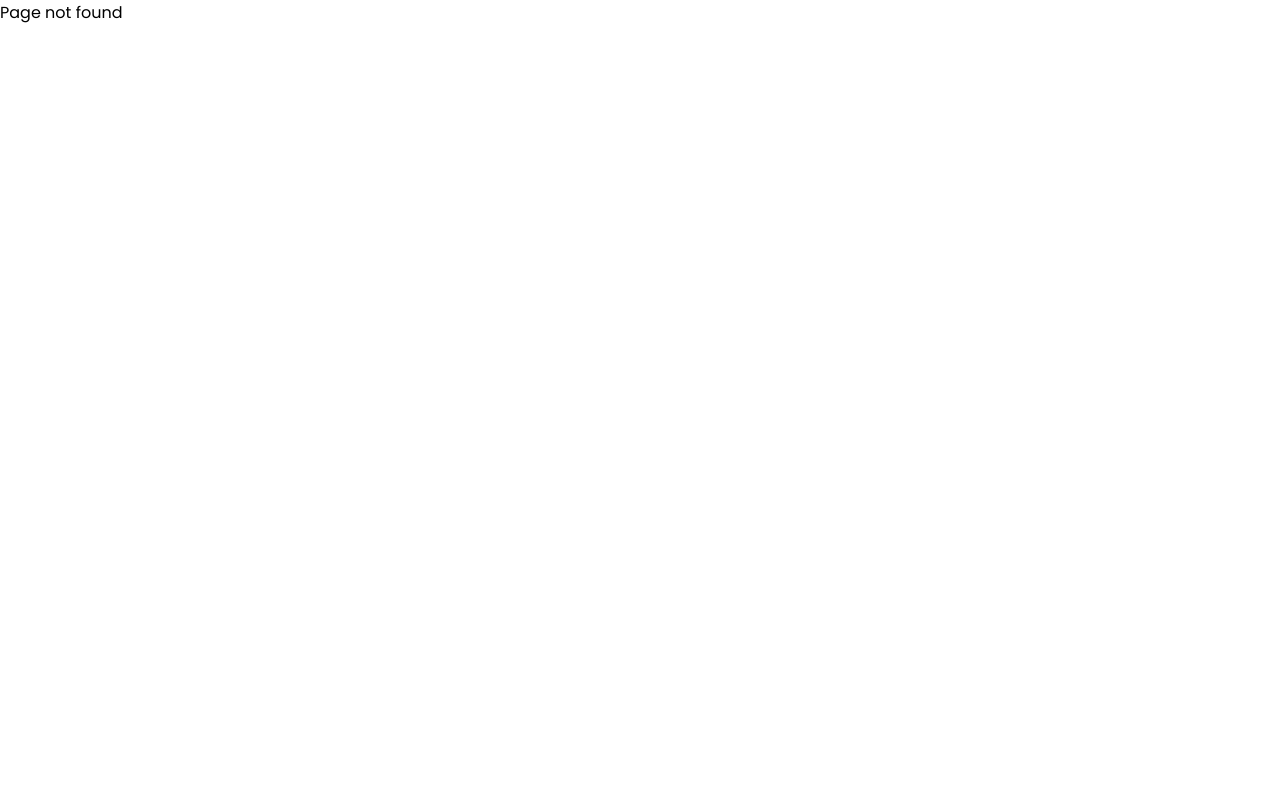
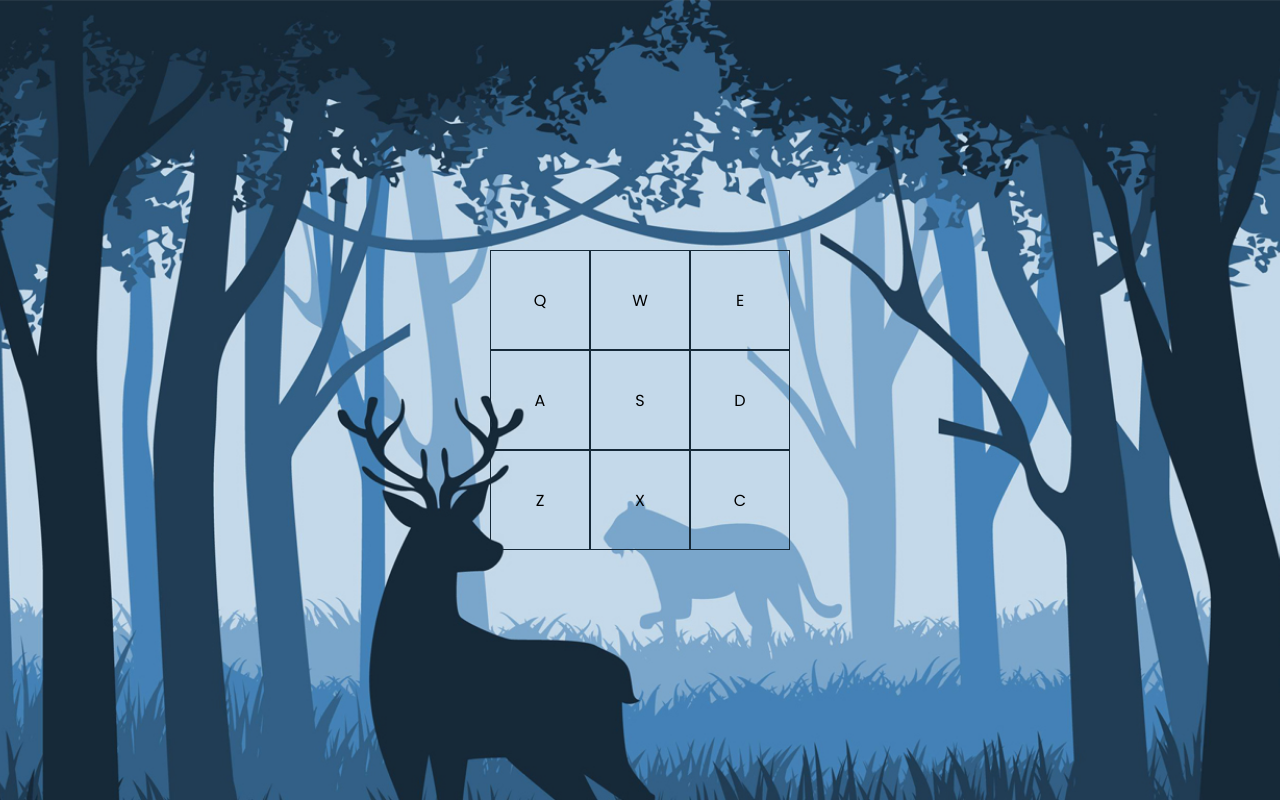
Before and after one commit to Thai-Cong-Dang-010396/My-app-website, a React (Create React App) app: page /DrumMachine in a window 1280 px wide. Before the commit this address had no page. Built offline with nearby package versions, Linux system fonts and the light colour scheme.

Commit message:
Drum Machine version 1

```diff
--- a/src/App.js
+++ b/src/App.js
@@ -1,7 +1,8 @@
 import React, { useState, useEffect } from 'react'
 import { BrowserRouter, Routes, Route } from "react-router-dom";
 
-import { RandomQuoteMachine, MarkdownPreviewer } from './components';
+import { RandomQuoteMachine, MarkdownPreviewer, DrumMachine } from './components';
+import "./css/App.css";
 
 const App = () => {
 
@@ -10,6 +11,7 @@ const App = () => {
             <Routes>
                 <Route exact path='/' element={<RandomQuoteMachine />} />
                 <Route path='/MarkdownPreviewer' element={<MarkdownPreviewer />} />
+                <Route path='/DrumMachine' element={<DrumMachine />} />
                 <Route path='*' element={<div>Page not found</div>} />
             </Routes>
         </BrowserRouter>
--- /dev/null
+++ b/src/components/DrumMachine.jsx
@@ -0,0 +1,103 @@
+import React, { useState, useEffect} from 'react'
+
+import '../css/DrumMachine.css'
+
+const DrumMachine = () => {
+    const [activeKey, setActiveKey] = useState('')
+
+    useEffect(() => {
+        document.addEventListener('keydown', (event) => {
+            playSound(event.key.toUpperCase())
+        });
+
+    }, [])
+
+    const drumPads = [
+        {
+          keyCode: 81,
+          name: "Heater-1",
+          text: "Q",
+          src: "https://s3.amazonaws.com/freecodecamp/drums/Heater-1.mp3"
+        },
+        {
+          keyCode: 87,
+          name: "Heater-2",
+          text: "W",
+          src: "https://s3.amazonaws.com/freecodecamp/drums/Heater-2.mp3"
+        },
+        {
+          keyCode: 69,
+          name: "Heater-3",
+          text: "E",
+          src: "https://s3.amazonaws.com/freecodecamp/drums/Heater-3.mp3"
+        },
+        {
+          keyCode: 65,
+          name: "Heater-4",
+          text: "A",
+          src: "https://s3.amazonaws.com/freecodecamp/drums/Heater-4_1.mp3"
+        },
+        {
+          keyCode: 83,
+          name: "Clap",
+          text: "S",
+          src: "https://s3.amazonaws.com/freecodecamp/drums/Heater-6.mp3"
+        },
+        {
+          keyCode: 68,
+          name: "Open-HH",
+          text: "D",
+          src: "https://s3.amazonaws.com/freecodecamp/drums/Dsc_Oh.mp3"
+        },
+        {
+          keyCode: 90,
+          name: "Kick-n'-Hat",
+          text: "Z",
+          src: "https://s3.amazonaws.com/freecodecamp/drums/Kick_n_Hat.mp3"
+        },
+        {
+          keyCode: 88,
+          name: "Kick",
+          text: "X",
+          src: "https://s3.amazonaws.com/freecodecamp/drums/RP4_KICK_1.mp3"
+        },
+        {
+          keyCode: 67,
+          name: "Closed-HH",
+          text: "C",
+          src: "https://s3.amazonaws.com/freecodecamp/drums/Cev_H2.mp3"
+        }
+      ];
+
+    const playSound = (selector) => {
+        const audio = document.getElementById(selector);
+        audio.play();
+        setActiveKey(selector);
+    }
+
+  return (
+    <div className='App-drum'>
+        <div id='drum-machine'>
+            <div className='pad-bank'>
+                {drumPads.map((drumPad) => (
+                <div className='drum-pad'
+                    id={drumPad.name}
+                    key={drumPad.name}
+                    onClick={() => {
+                        playSound(drumPad.text);
+                    }}
+                >
+                    {drumPad.text}
+                    <audio className='clip' id={drumPad.text} src={drumPad.src}></audio>
+                </div>
+                ))}
+            </div>
+            <div className='controls-container'>
+                <div id='display'>{activeKey}</div>
+            </div>
+        </div>
+    </div>
+  )
+}
+
+export default DrumMachine
--- a/src/components/RandomQuoteMachine.jsx
+++ b/src/components/RandomQuoteMachine.jsx
@@ -29,7 +29,7 @@ const RandomQuoteMachine = () => {
     <div id='wrapper'>
             <div id='quote-box'>
                 <div id='text'>
-                    <i class="fa fa-quote-left"></i>
+                    <i className="fa fa-quote-left"></i>
                     {quotes}
                 </div>
                 <div id='author'>
@@ -41,14 +41,14 @@ const RandomQuoteMachine = () => {
                         href='twitter.com/intent/tweet'
                         target='_blank'
                     >
-                        <i class="fa fa-twitter"></i>
+                        <i className="fa fa-twitter"></i>
                     </a>
                     <a
                         id='tumblr-quote'
                         href='#'
                         target='_blank'
                     >
-                        <i class="fa fa-tumblr"></i>
+                        <i className="fa fa-tumblr"></i>
                     </a>
                     <button
                         id='new-quote'
--- a/src/components/index.js
+++ b/src/components/index.js
@@ -1,2 +1,3 @@
 export { default as RandomQuoteMachine } from './RandomQuoteMachine';
 export { default as MarkdownPreviewer } from './MarkdownPreviewer';
+export { default as DrumMachine } from './DrumMachine';
--- /dev/null
+++ b/src/css/App.css
@@ -0,0 +1,9 @@
+@import url('https://fonts.googleapis.com/css2?family=Poppins&display=swap');
+@import url('https://cdnjs.cloudflare.com/ajax/libs/font-awesome/4.7.0/css/font-awesome.min.css');
+
+* {
+    margin: 0;
+    padding: 0;
+    box-sizing: border-box;
+    font-family: 'Poppins', sans-serif;
+}
--- /dev/null
+++ b/src/css/DrumMachine.css
@@ -0,0 +1,25 @@
+.App-drum {
+    display: flex;
+    justify-content: center;
+    align-items: center;
+    background: url('../imagines/background.jpg') no-repeat;
+    background-size: cover;
+    background-position: center;
+    position: relative;
+    height: 100vh;
+}
+
+.pad-bank {
+    display: grid;
+    grid-template-columns: 1fr 1fr 1fr;
+}
+
+.drum-pad {
+    border: 1px solid #162938;
+    width: 100px;
+    height: 100px;
+    display: flex;
+    justify-content: center;
+    align-items: center;
+    cursor: pointer;
+}
--- a/src/css/MarkdownPreviewer.css
+++ b/src/css/MarkdownPreviewer.css
@@ -1,12 +1,5 @@
 @import url('https://fonts.googleapis.com/css2?family=Poppins&display=swap');
 @import url('https://cdnjs.cloudflare.com/ajax/libs/font-awesome/4.7.0/css/font-awesome.min.css');
-
-* {
-    margin: 0;
-    padding: 0;
-    box-sizing: border-box;
-    font-family: 'Poppins', sans-serif;
-}
 
 #wrapper2 {
     display: flex;
@@ -74,4 +67,23 @@
     backdrop-filter: blur(20px);
     box-shadow: 0 0 30px rgba(0, 0, 0, .5);
     color: #1a0303;
+    font-size: 10px;
+    overflow-wrap: break-word;
 }
+
+.previewWrap img {
+    display: inline-block;
+    align-content: center;
+    width: 400px;
+    overflow: clip;
+}
+
+#preview * {
+    padding-left: 15px;
+}
+
+#preview table {
+    display: table;
+    border: 2px solid rgba(255, 255, 255, .5);
+    border-collapse: collapse;
+}
--- a/src/css/RandomQuote.css
+++ b/src/css/RandomQuote.css
@@ -1,12 +1,5 @@
 @import url('https://fonts.googleapis.com/css2?family=Poppins&display=swap');
 @import url('https://cdnjs.cloudflare.com/ajax/libs/font-awesome/4.7.0/css/font-awesome.min.css');
-
-* {
-    margin: 0;
-    padding: 0;
-    box-sizing: border-box;
-    font-family: 'Poppins', sans-serif;
-}
 
 #wrapper {
     display: flex;
--- a/src/index.js
+++ b/src/index.js
@@ -1,20 +1,11 @@
-import React from 'react';
+import React, { StrictMode} from 'react';
 import ReactDOM from 'react-dom/client';
-import { Provider, connect } from 'react-redux';
-import { combineReducers, applyMiddleware } from 'redux';
-import { configureStore } from '@reduxjs/toolkit';
-import thunk from '@reduxjs/toolkit';
 
-import rootReducer from './redux/reducers';
 import App from './App';
-
-const store = configureStore({
-    reducer: rootReducer
-});
 
 const root = ReactDOM.createRoot(document.getElementById("root"));
 root.render(
-    <Provider store={store}>
+    <StrictMode>
         <App />
-    </Provider>
+    </StrictMode>
 );
```
